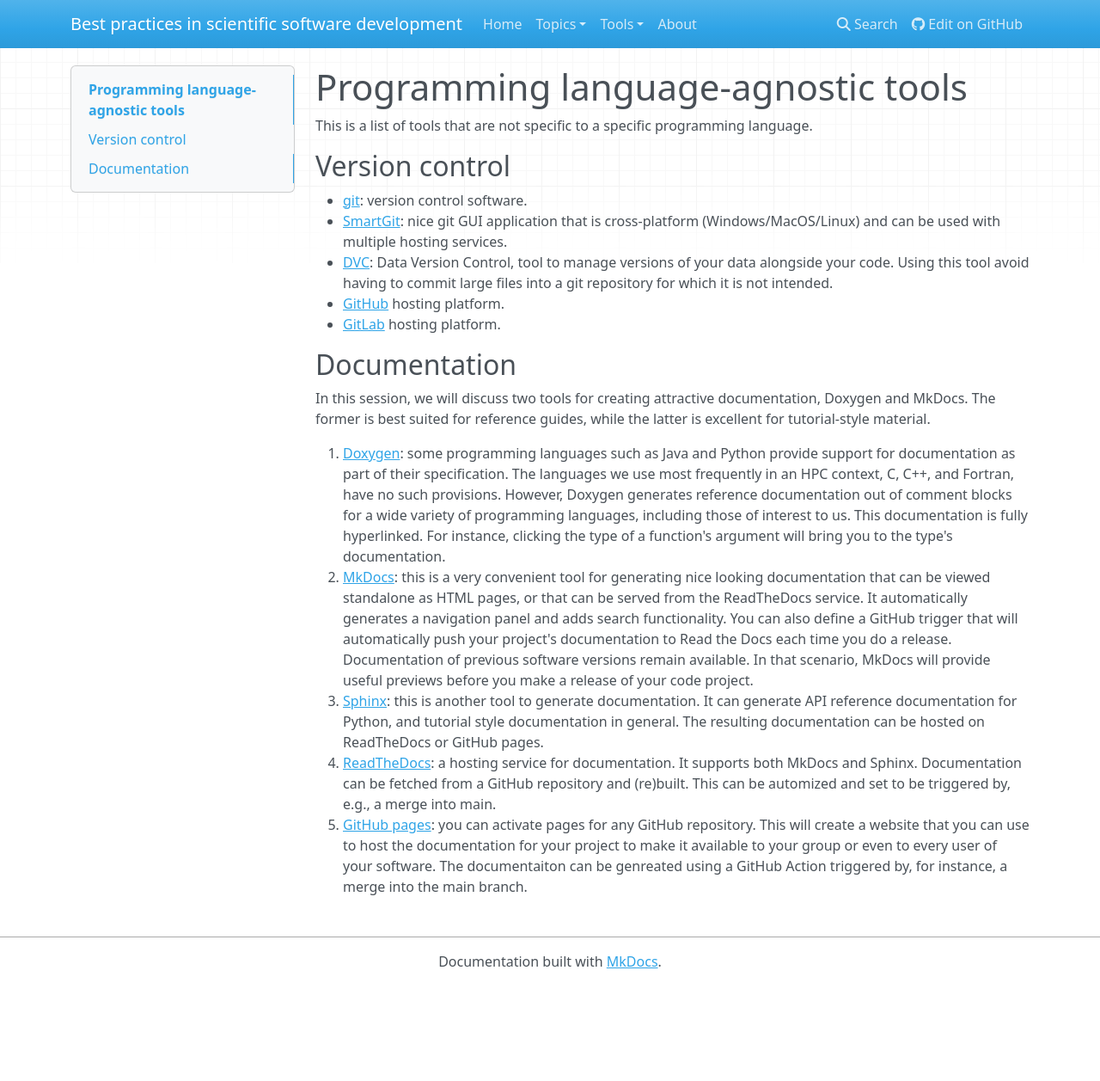
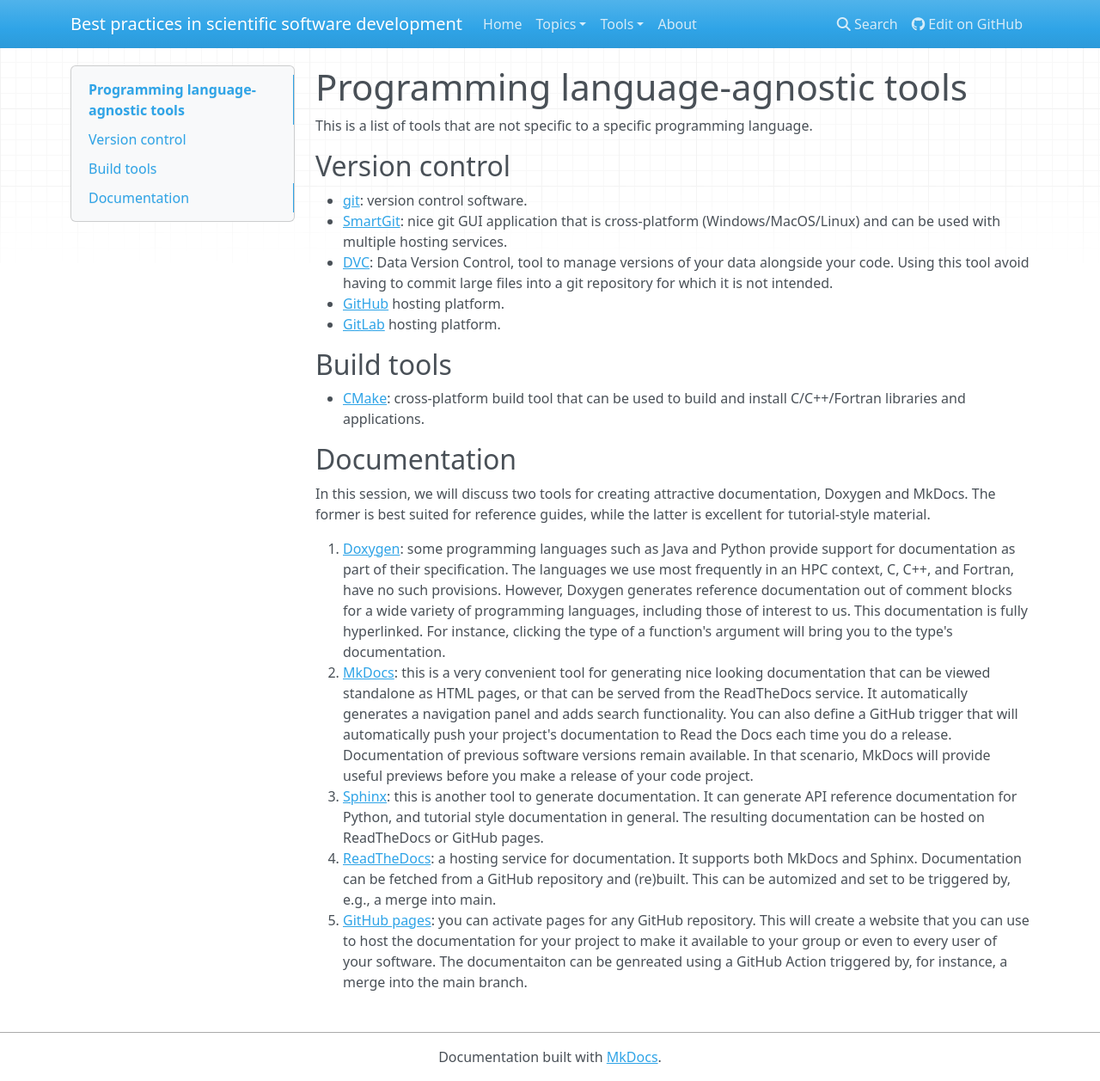
Before and after one commit to gjbex/Best-practices-for-scientific-computing, an MkDocs documentation site: the page built from docs/tools/general.md, in a window 1280 px wide and 1257 px high. Shown: the whole window at 86% size. Built offline with MkDocs 1.6.1, drawn with Linux system fonts in a browser that asks for light colours; nearby versions of some CDN libraries.

Commit message:
Add CMake

```diff
--- a/docs/tools/general.md
+++ b/docs/tools/general.md
@@ -15,6 +15,12 @@
   large files into a git repository for which it is not intended.
 * [GitHub](https://github.com/) hosting platform.
 * [GitLab](https://about.gitlab.com/) hosting platform.
+
+
+## Build tools
+
+* [CMake](https://cmake.org/): cross-platform build tool that can be used
+  to build and install C/C++/Fortran libraries and applications.
 
 
 ## Documentation
```
